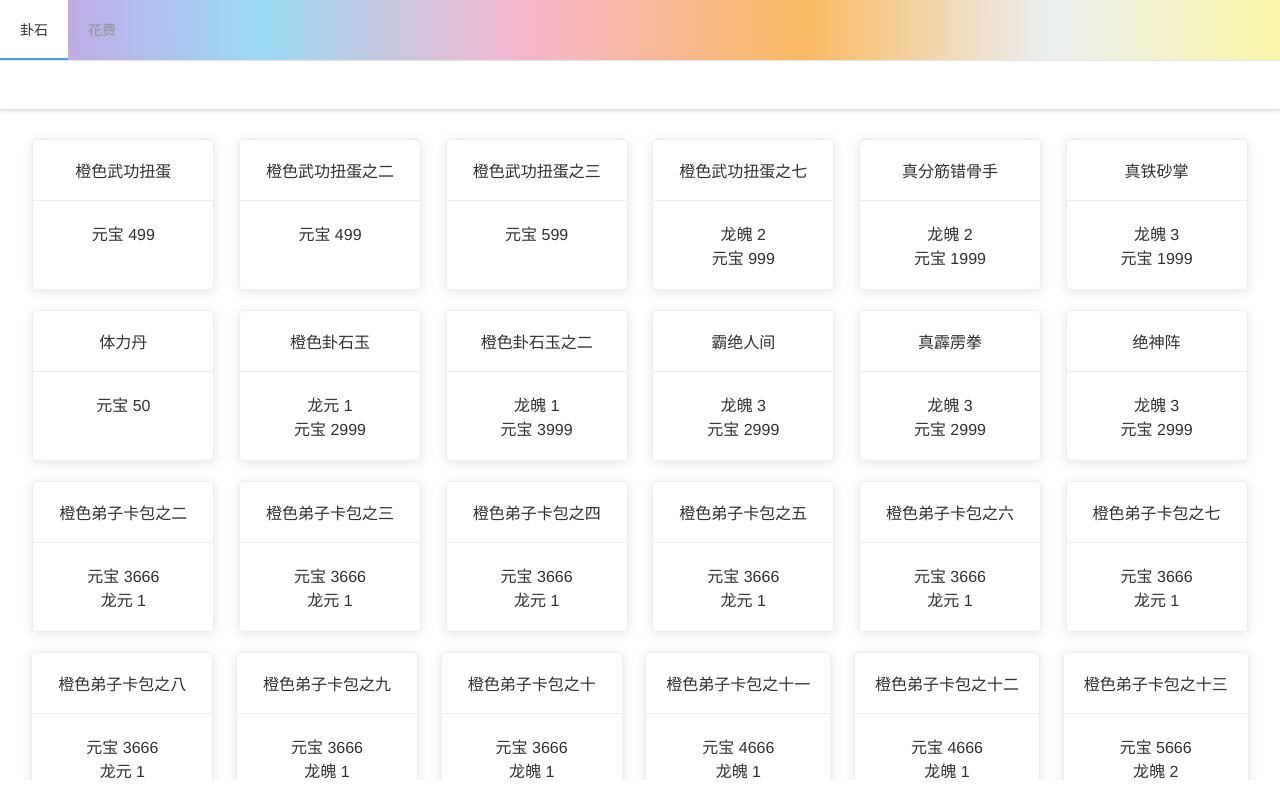
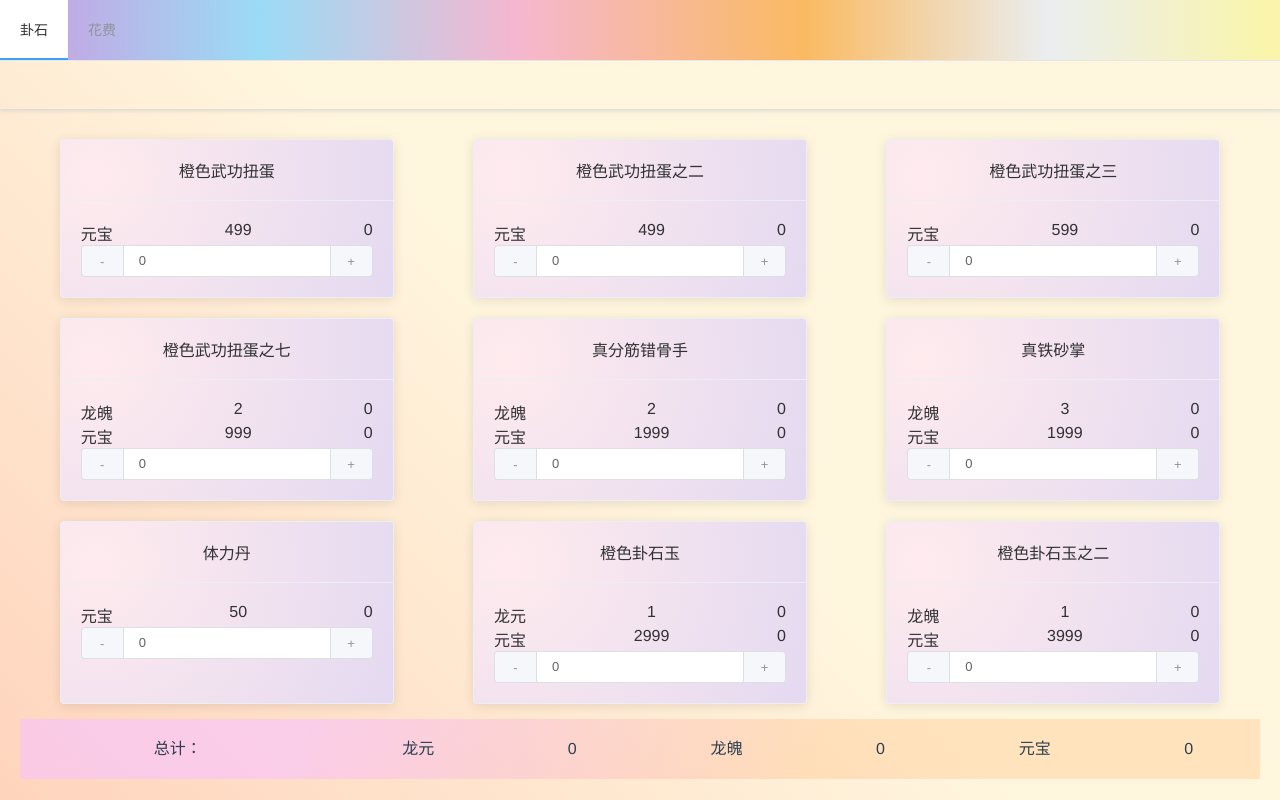
Before and after one commit to tanshaobo/quack, a Vue app: page /#/Active in a window 1280 px wide. Built offline with nearby package versions, Linux system fonts and the light colour scheme.

Commit message:
finish computed function

```diff
--- a/src/data/exchange.js
+++ b/src/data/exchange.js
@@ -12,19 +12,19 @@ const exchange = [
     id: 1,
     times: 32,
     prize: { type: '道具', name: '橙色武功扭蛋', num: 1 },
-    required: [{ type: '元宝', name: '元宝', num: 499 }]
+    required: [{ type: 'coin', id: 'yb', name: '元宝', num: 499 }]
   },
   {
-    id:2,
+    id: 2,
     times: 32,
     prize: { type: '道具', name: '橙色武功扭蛋之二', num: 1 },
-    required: [{ type: '元宝', name: '元宝', num: 499 }]
+    required: [{ type: 'coin', id: 'yb', name: '元宝', num: 499 }]
   },
   {
-    id:3,
+    id: 3,
     times: 32,
     prize: { type: '道具', name: '橙色武功扭蛋之三', num: 1 },
-    required: [{ type: '元宝', name: '元宝', num: 599 }]
+    required: [{ type: 'coin', id: 'yb', name: '元宝', num: 599 }]
   },
 
   {
@@ -32,8 +32,8 @@ const exchange = [
     times: 32,
     prize: { type: '道具', name: '橙色武功扭蛋之七', num: 1 },
     required: [
-      { type: '道具', name: '龙魄', num: 2 },
-      { type: '元宝', name: '元宝', num: 999 }
+      { type: 'coin', id: 'lp', name: '龙魄', num: 2 },
+      { type: 'coin', id: 'yb', name: '元宝', num: 999 }
     ]
   },
   {
@@ -41,8 +41,8 @@ const exchange = [
     times: 32,
     prize: { type: '技能', name: '真分筋错骨手', num: 1 },
     required: [
-      { type: '道具', name: '龙魄', num: 2 },
-      { type: '元宝', name: '元宝', num: 1999 }
+      { type: 'coin', id: 'lp', name: '龙魄', num: 2 },
+      { type: 'coin', id: 'yb', name: '元宝', num: 1999 }
     ]
   },
   {
@@ -50,23 +50,23 @@ const exchange = [
     times: 32,
     prize: { type: '技能', name: '真铁砂掌', num: 1 },
     required: [
-      { type: '道具', name: '龙魄', num: 3 },
-      { type: '元宝', name: '元宝', num: 1999 }
+      { type: 'coin', id: 'lp', name: '龙魄', num: 3 },
+      { type: 'coin', id: 'yb', name: '元宝', num: 1999 }
     ]
   },
   {
     id: 7,
     times: 0,
     prize: { type: '道具', name: '体力丹', num: 1 },
-    required: [{ type: '元宝', name: '元宝', num: 50 }]
+    required: [{ type: 'coin', id: 'yb', name: '元宝', num: 50 }]
   },
   {
     id: 8,
     times: 5,
     prize: { type: '道具', name: '橙色卦石玉', num: 1 },
     required: [
-      { type: '道具', name: '龙元', num: 1 },
-      { type: '元宝', name: '元宝', num: 2999 }
+      { type: 'coin', id: 'ly', name: '龙元', num: 1 },
+      { type: 'coin', id: 'yb', name: '元宝', num: 2999 }
     ]
   },
   {
@@ -74,18 +74,17 @@ const exchange = [
     times: 5,
     prize: { type: '道具', name: '橙色卦石玉之二', num: 1 },
     required: [
-      { type: '道具', name: '龙魄', num: 1 },
-      { type: '元宝', name: '元宝', num: 3999 }
+      { type: 'coin', id: 'lp', name: '龙魄', num: 1 },
+      { type: 'coin', id: 'yb', name: '元宝', num: 3999 }
     ]
   },
-
   {
     id: 10,
     times: 32,
     prize: { type: '技能', name: '霸绝人间', num: 1 },
     required: [
-      { type: '道具', name: '龙魄', num: 3 },
-      { type: '元宝', name: '元宝', num: 2999 }
+      { type: 'coin', id: 'lp', name: '龙魄', num: 3 },
+      { type: 'coin', id: 'yb', name: '元宝', num: 2999 }
     ]
   },
   {
@@ -93,8 +92,8 @@ const exchange = [
     times: 32,
     prize: { type: '技能', name: '真霹雳拳', num: 1 },
     required: [
-      { type: '道具', name: '龙魄', num: 3 },
-      { type: '元宝', name: '元宝', num: 2999 }
+      { type: 'coin', id: 'lp', name: '龙魄', num: 3 },
+      { type: 'coin', id: 'yb', name: '元宝', num: 2999 }
     ]
   },
   {
@@ -102,8 +101,8 @@ const exchange = [
     times: 32,
     prize: { type: '技能', name: '绝神阵', num: 1 },
     required: [
-      { type: '道具', name: '龙魄', num: 3 },
-      { type: '元宝', name: '元宝', num: 2999 }
+      { type: 'coin', id: 'lp', name: '龙魄', num: 3 },
+      { type: 'coin', id: 'yb', name: '元宝', num: 2999 }
     ]
   },
   {
@@ -111,8 +110,8 @@ const exchange = [
     times: 9,
     prize: { type: '道具', name: '橙色弟子卡包之二', num: 1 },
     required: [
-      { type: '元宝', name: '元宝', num: 3666 },
-      { type: '道具', name: '龙元', num: 1 }
+      { type: 'coin', id: 'yb', name: '元宝', num: 3666 },
+      { type: 'coin', id: 'ly', name: '龙元', num: 1 }
     ]
   },
   {
@@ -120,8 +119,8 @@ const exchange = [
     times: 9,
     prize: { type: '道具', name: '橙色弟子卡包之三', num: 1 },
     required: [
-      { type: '元宝', name: '元宝', num: 3666 },
-      { type: '道具', name: '龙元', num: 1 }
+      { type: 'coin', id: 'yb', name: '元宝', num: 3666 },
+      { type: 'coin', id: 'ly', name: '龙元', num: 1 }
     ]
   },
   {
@@ -129,8 +128,8 @@ const exchange = [
     times: 9,
     prize: { type: '道具', name: '橙色弟子卡包之四', num: 1 },
     required: [
-      { type: '元宝', name: '元宝', num: 3666 },
-      { type: '道具', name: '龙元', num: 1 }
+      { type: 'coin', id: 'yb', name: '元宝', num: 3666 },
+      { type: 'coin', id: 'ly', name: '龙元', num: 1 }
     ]
   },
   {
@@ -138,8 +137,8 @@ const exchange = [
     times: 9,
     prize: { type: '道具', name: '橙色弟子卡包之五', num: 1 },
     required: [
-      { type: '元宝', name: '元宝', num: 3666 },
-      { type: '道具', name: '龙元', num: 1 }
+      { type: 'coin', id: 'yb', name: '元宝', num: 3666 },
+      { type: 'coin', id: 'ly', name: '龙元', num: 1 }
     ]
   },
   {
@@ -147,8 +146,8 @@ const exchange = [
     times: 9,
     prize: { type: '道具', name: '橙色弟子卡包之六', num: 1 },
     required: [
-      { type: '元宝', name: '元宝', num: 3666 },
-      { type: '道具', name: '龙元', num: 1 }
+      { type: 'coin', id: 'yb', name: '元宝', num: 3666 },
+      { type: 'coin', id: 'ly', name: '龙元', num: 1 }
     ]
   },
   {
@@ -156,8 +155,8 @@ const exchange = [
     times: 9,
     prize: { type: '道具', name: '橙色弟子卡包之七', num: 1 },
     required: [
-      { type: '元宝', name: '元宝', num: 3666 },
-      { type: '道具', name: '龙元', num: 1 }
+      { type: 'coin', id: 'yb', name: '元宝', num: 3666 },
+      { type: 'coin', id: 'ly', name: '龙元', num: 1 }
     ]
   },
   {
@@ -165,8 +164,8 @@ const exchange = [
     times: 9,
     prize: { type: '道具', name: '橙色弟子卡包之八', num: 1 },
     required: [
-      { type: '元宝', name: '元宝', num: 3666 },
-      { type: '道具', name: '龙元', num: 1 }
+      { type: 'coin', id: 'yb', name: '元宝', num: 3666 },
+      { type: 'coin', id: 'ly', name: '龙元', num: 1 }
     ]
   },
   {
@@ -174,8 +173,8 @@ const exchange = [
     times: 9,
     prize: { type: '道具', name: '橙色弟子卡包之九', num: 1 },
     required: [
-      { type: '元宝', name: '元宝', num: 3666 },
-      { type: '道具', name: '龙魄', num: 1 }
+      { type: 'coin', id: 'yb', name: '元宝', num: 3666 },
+      { type: 'coin', id: 'lp', name: '龙魄', num: 1 }
     ]
   },
   {
@@ -183,17 +182,17 @@ const exchange = [
     times: 9,
     prize: { type: '道具', name: '橙色弟子卡包之十', num: 1 },
     required: [
-      { type: '元宝', name: '元宝', num: 3666 },
-      { type: '道具', name: '龙魄', num: 1 }
+      { type: 'coin', id: 'yb', name: '元宝', num: 3666 },
+      { type: 'coin', id: 'lp', name: '龙魄', num: 1 }
     ]
   },
   {
-    id:22,
+    id: 22,
     times: 9,
     prize: { type: '道具', name: '橙色弟子卡包之十一', num: 1 },
     required: [
-      { type: '元宝', name: '元宝', num: 4666 },
-      { type: '道具', name: '龙魄', num: 1 }
+      { type: 'coin', id: 'yb', name: '元宝', num: 4666 },
+      { type: 'coin', id: 'lp', name: '龙魄', num: 1 }
     ]
   },
   {
@@ -201,8 +200,8 @@ const exchange = [
     times: 9,
     prize: { type: '道具', name: '橙色弟子卡包之十二', num: 1 },
     required: [
-      { type: '元宝', name: '元宝', num: 4666 },
-      { type: '道具', name: '龙魄', num: 1 }
+      { type: 'coin', id: 'yb', name: '元宝', num: 4666 },
+      { type: 'coin', id: 'lp', name: '龙魄', num: 1 }
     ]
   },
   {
@@ -210,17 +209,17 @@ const exchange = [
     times: 9,
     prize: { type: '道具', name: '橙色弟子卡包之十三', num: 1 },
     required: [
-      { type: '元宝', name: '元宝', num: 5666 },
-      { type: '道具', name: '龙魄', num: 2 }
+      { type: 'coin', id: 'yb', name: '元宝', num: 5666 },
+      { type: 'coin', id: 'lp', name: '龙魄', num: 2 }
     ]
   },
   {
-    id:25,
+    id: 25,
     times: 20,
     prize: { type: '道具', name: '培元丹', num: 10 },
     required: [
-      { type: '元宝', name: '元宝', num: 1999 },
-      { type: '道具', name: '龙元', num: 2 }
+      { type: 'coin', id: 'yb', name: '元宝', num: 1999 },
+      { type: 'coin', id: 'ly', name: '龙元', num: 2 }
     ]
   },
   {
@@ -228,17 +227,17 @@ const exchange = [
     times: 20,
     prize: { type: '道具', name: '融灵丹', num: 10 },
     required: [
-      { type: '元宝', name: '元宝', num: 1999 },
-      { type: '道具', name: '龙元', num: 2 }
+      { type: 'coin', id: 'yb', name: '元宝', num: 1999 },
+      { type: 'coin', id: 'ly', name: '龙元', num: 2 }
     ]
   },
-   {
+  {
     id: 27,
     times: 20,
     prize: { type: '道具', name: '进化丹', num: 10 },
     required: [
-      { type: '元宝', name: '元宝', num: 1999 },
-      { type: '道具', name: '龙元', num: 2 }
+      { type: 'coin', id: 'yb', name: '元宝', num: 1999 },
+      { type: 'coin', id: 'ly', name: '龙元', num: 2 }
     ]
   },
   {
@@ -246,9 +245,9 @@ const exchange = [
     times: 2,
     prize: { type: '道具', name: '橙色装备袋之十四', num: 5 },
     required: [
-      { type: '元宝', name: '元宝', num: 9999 },
-      { type: '道具', name: '龙元', num: 3 },
-      { type: '道具', name: '龙魄', num: 3 }
+      { type: 'coin', id: 'yb', name: '元宝', num: 9999 },
+      { type: 'coin', id: 'ly', name: '龙元', num: 3 },
+      { type: 'coin', id: 'lp', name: '龙魄', num: 3 }
     ]
   },
   {
@@ -256,28 +255,27 @@ const exchange = [
     times: 2,
     prize: { type: '道具', name: '橙色装备袋之十五', num: 5 },
     required: [
-      { type: '元宝', name: '元宝', num: 9999 },
-      { type: '道具', name: '龙元', num: 4 },
-      { type: '道具', name: '龙魄', num: 4 }
+      { type: 'coin', id: 'yb', name: '元宝', num: 9999 },
+      { type: 'coin', id: 'ly', name: '龙元', num: 4 },
+      { type: 'coin', id: 'lp', name: '龙魄', num: 4 }
     ]
   },
-
   {
     id: 30,
     times: 32,
     prize: { type: '技能', name: '真八卦游龙掌', num: 1 },
     required: [
-      { type: '道具', name: '龙魄', num: 2 },
-      { type: '元宝', name: '元宝', num: 1999 }
+      { type: 'coin', id: 'lp', name: '龙魄', num: 2 },
+      { type: 'coin', id: 'yb', name: '元宝', num: 1999 }
     ]
   },
-   {
-     id: 31,
+  {
+    id: 31,
     times: 10,
     prize: { type: '道具', name: '橙色武功扭蛋', num: 1 },
     required: [
       { type: '道具', name: '橙色残章', num: 3 },
-      { type: '元宝', name: '元宝', num: 299 }
+      { type: 'coin', id: 'yb', name: '元宝', num: 299 }
     ]
   },
   {
@@ -286,7 +284,7 @@ const exchange = [
     prize: { type: '道具', name: '橙色武功扭蛋之二', num: 1 },
     required: [
       { type: '道具', name: '橙色残章', num: 3 },
-      { type: '元宝', name: '元宝', num: 299 }
+      { type: 'coin', id: 'yb', name: '元宝', num: 299 }
     ]
   },
   {
@@ -295,7 +293,7 @@ const exchange = [
     prize: { type: '道具', name: '橙色武功扭蛋之三', num: 1 },
     required: [
       { type: '道具', name: '橙色残章', num: 3 },
-      { type: '元宝', name: '元宝', num: 399 }
+      { type: 'coin', id: 'yb', name: '元宝', num: 399 }
     ]
   },
   {
@@ -304,16 +302,16 @@ const exchange = [
     prize: { type: '道具', name: '橙色武功扭蛋之四', num: 1 },
     required: [
       { type: '道具', name: '橙色残章', num: 4 },
-      { type: '元宝', name: '元宝', num: 399 }
+      { type: 'coin', id: 'yb', name: '元宝', num: 399 }
     ]
   },
   {
-    id:35,
+    id: 35,
     times: 10,
     prize: { type: '道具', name: '橙色武功扭蛋之五', num: 1 },
     required: [
       { type: '道具', name: '橙色残章', num: 4 },
-      { type: '元宝', name: '元宝', num: 499 }
+      { type: 'coin', id: 'yb', name: '元宝', num: 499 }
     ]
   },
   {
@@ -322,7 +320,7 @@ const exchange = [
     prize: { type: '道具', name: '橙色武功扭蛋之六', num: 1 },
     required: [
       { type: '道具', name: '橙色残章', num: 4 },
-      { type: '元宝', name: '元宝', num: 599 }
+      { type: 'coin', id: 'yb', name: '元宝', num: 599 }
     ]
   }
 ]
--- a/src/views/Home.vue
+++ b/src/views/Home.vue
@@ -46,7 +46,6 @@ export default {
       const screenWidth = document.body.clientWidth
       const TsHeaderHeight = this.$refs.TsHeader.$el.clientHeight
       const TsSubMenuHeight = this.$refs.TsSubMenu.$el.clientHeight
-      console.log(screenHeight, screenWidth)
       this.mainSize = {
         width: `${screenWidth - 40}px`,
         height: `${screenHeight - TsHeaderHeight - TsSubMenuHeight - 40}px`
@@ -112,6 +111,7 @@ export default {
 <style lang="stylus" scoped>
 .home
   width 100%
+  background-image: linear-gradient( 44.8deg,  rgba(255,136,102,0.67) -53.1%, rgba(255,221,136,0.28) 49% );
   .el-container
     flex-direction column
   .el-menu
--- a/src/views/active/index.vue
+++ b/src/views/active/index.vue
@@ -1,16 +1,54 @@
 <template>
-  <div class="active">
+  <div class="activity">
+    <el-scrollbar>
+      <main>
         <el-card v-for="(item, index) in dataList" :key="index">
           <template #header>
             <div>
               {{ item.prize.name }}
             </div>
           </template>
-      <div v-for="(i, j) in item.required" :key="j">{{ i.name }} {{ i.num }}</div>
-      <template #footer>
-        测试
-      </template>
+          <div class="card__main">
+            <div v-for="i in item.coin" :key="i.id" class="card__item">
+              <span>
+                {{ i.name }}
+              </span>
+              <span>
+                {{ i.num }}
+              </span>
+              <span>
+                {{ i.sum }}
+              </span>
+            </div>
+            <div class="form-box">
+              <el-input v-model="item.currentNum" size="small">
+                <el-button
+                  slot="prepend"
+                  size="small"
+                  type="plain"
+                  @click="changeNum(index, 'minus')"
+                >
+                  -
+                </el-button>
+                <el-button slot="append" size="small" type="plain" @click="changeNum(index, 'sum')">
+                  +
+                </el-button>
+              </el-input>
+            </div>
+          </div>
         </el-card>
+      </main>
+    </el-scrollbar>
+
+    <footer>
+      <label>总计：</label>
+      <dl>
+        <dd v-for="item in sum" :key="item.id">
+          <span>{{ item.name }}</span>
+          <span>{{ item.num }}</span>
+        </dd>
+      </dl>
+    </footer>
   </div>
 </template>
 
@@ -20,7 +58,12 @@ export default {
   name: 'Active',
   data() {
     return {
-      dataList: []
+      dataList: [],
+      sum: {
+        ly: { name: '龙元', id: 'ly', num: 0 },
+        lp: { name: '龙魄', id: 'lp', num: 0 },
+        yb: { name: '元宝', id: 'yb', num: 0 }
+      }
     }
   },
   created() {
@@ -29,18 +72,81 @@ export default {
   methods: {
     // 初始化
     init() {
-      this.dataList = exchange
+      this.dataList = exchange.map(item => {
+        item.currentNum = 0
+        item.coin = {}
+        item.required.forEach(i => {
+          i.sum = 0
+          item.coin[i.id] = i
+        })
+        return item
+      })
+    },
+    // 获取每项变更
+    changeNum(index, key) {
+      switch (key) {
+        case 'sum':
+          if (this.dataList[index].currentNum == this.dataList[index].times) {
+            this.dataList[index].currentNum = this.dataList[index].times
+          } else {
+            this.dataList[index].currentNum += 1
+          }
+          break
+        case 'minus':
+          if (this.dataList[index].currentNum == 0) {
+            this.dataList[index].currentNum = 0
+          } else {
+            this.dataList[index].currentNum -= 1
+          }
+          break
+        default:
+          break
+      }
+      for (let i in this.dataList[index].coin) {
+        this.dataList[index].coin[i].sum =
+          this.dataList[index].coin[i].num * this.dataList[index].currentNum
+      }
+      for (let key in this.sum) {
+        this.sum[key].num = this.dataList.reduce(
+          (i, item) => (item.coin[key] ? i + item.coin[key].sum : i),
+          0
+        )
+      }
     }
   }
 }
 </script>
 
 <style lang="stylus" scoped>
-.active
+.activity
+  .el-scrollbar
+    height: calc(100vh - 210px)
+    main
       display flex
       flex-wrap wrap
       justify-content space-around
       .el-card
-    min-width 180px
+        min-width 160px
         margin 10px
+        background-image: radial-gradient( circle 879px at 10.4% 22.3%,  rgba(255,235,238,1) 0%, rgba(186,190,245,1) 93.6% );
+        .card__main
+          .card__item
+            display flex
+            justify-content space-between
+  footer
+    display flex
+    height 60px
+    line-height 60px
+    background-image: linear-gradient( 110.5deg,  rgba(248,196,249,0.66) 22.8%, rgba(253,122,4,0.15) 64.6% );
+    label
+      flex-grow 1
+    dl
+      flex-grow 3
+      display flex
+      margin 0
+      dd
+        margin 0
+        flex-grow 1
+        display flex
+        justify-content space-around
 </style>
```
Also changed, not shown: src/data/currency.js (added, +8 -0 lines). Lines whose indentation alone changed are shown as unchanged.
